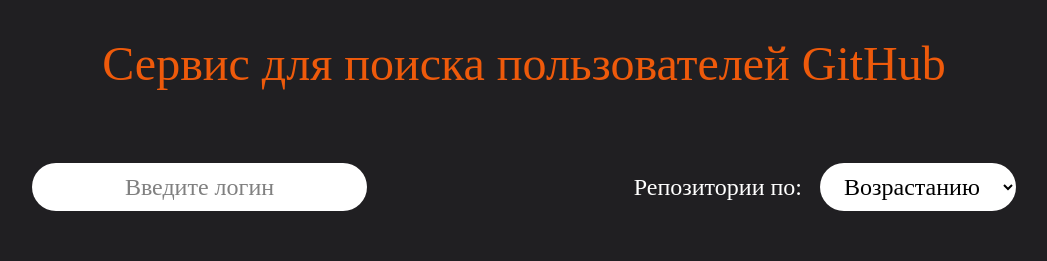
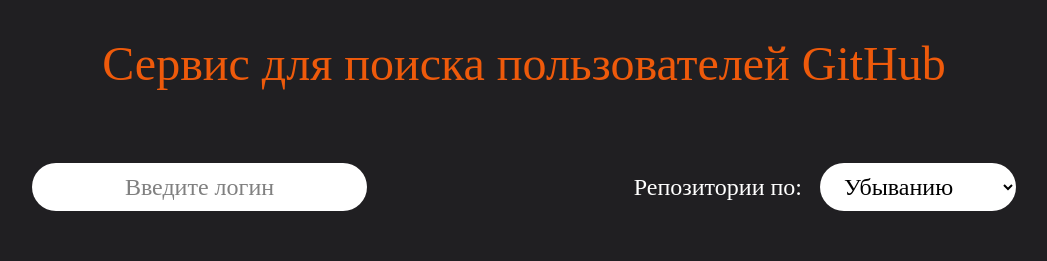
Before and after one commit to s4utner/sky-search-pro, a React (Vite) app: page / in a window 1280 px wide. Shown: the top 261 px of the page, without its empty margins (116-1163 px from the left). Built offline with nearby package versions, Linux system fonts and the light colour scheme; a web font is replaced by a local one.

Commit message:
feat: sort users by number of repositories

```diff
--- a/src/App.tsx
+++ b/src/App.tsx
@@ -7,6 +7,7 @@
 export const App = () => {
   const [login, setLogin] = useState('')
   const [pageNumber, setPageNumber] = useState(1)
+  const [sortMethod, setSortMethod] = useState('desc')
 
   useEffect(() => {
     if (login === '') {
@@ -19,14 +20,18 @@
     isLoading: isSearchedUsersLoading,
     isError: isSearchedUsersError,
     isSuccess: isSearchedUsersSuccess,
-  } = useGetUsersByLoginQuery(login, pageNumber)
+  } = useGetUsersByLoginQuery(login, pageNumber, sortMethod)
 
   return (
     <>
       <GlobalStyle />
       <styles.Wrapper>
         <styles.Title>Сервис для поиска пользователей GitHub</styles.Title>
-        <SearchBar login={login} setLogin={(login) => setLogin(login as string)} />
+        <SearchBar
+          login={login}
+          setLogin={(login: string) => setLogin(login)}
+          setSortMethod={(sortMethod: string) => setSortMethod(sortMethod)}
+        />
         {isSearchedUsersLoading && <Loader />}
         <UsersList
           users={searchedUsers}
--- a/src/components/SearchBar/SearchBar.tsx
+++ b/src/components/SearchBar/SearchBar.tsx
@@ -3,19 +3,20 @@
 
 interface SearchBarProps {
   login: string
-  setLogin: (event: string) => void
+  setLogin: (login: string) => void
+  setSortMethod: (sortMethod: string) => void
 }
 
-export const SearchBar: FC<SearchBarProps> = ({ login, setLogin }) => (
+export const SearchBar: FC<SearchBarProps> = ({ login, setLogin, setSortMethod }) => (
   <styles.SearchBar>
     <styles.SearchContainer>
-      <styles.Search placeholder='Введите логин' value={login} onChange={(event) => setLogin(event.target.value)} />
+      <styles.Search placeholder='Введите логин' value={login} onChange={(login) => setLogin(login.target.value)} />
     </styles.SearchContainer>
     <styles.SortContainer>
       <styles.SortText>Репозитории по:</styles.SortText>
-      <styles.SortSelect>
-        <styles.SortSelectOption>Возрастанию</styles.SortSelectOption>
-        <styles.SortSelectOption>Убыванию</styles.SortSelectOption>
+      <styles.SortSelect onChange={(sortMethod) => setSortMethod(sortMethod.target.value)}>
+        <styles.SortSelectOption value={'desc'}>Убыванию</styles.SortSelectOption>
+        <styles.SortSelectOption value={'asc'}>Возрастанию</styles.SortSelectOption>
       </styles.SortSelect>
     </styles.SortContainer>
   </styles.SearchBar>
--- a/src/hooks/useGetUsersByLoginQuery.ts
+++ b/src/hooks/useGetUsersByLoginQuery.ts
@@ -1,10 +1,10 @@
 import { keepPreviousData, useQuery } from '@tanstack/react-query'
 import { getUsersByLogin } from '../services/api'
 
-export const useGetUsersByLoginQuery = (login: string, pageNumber: number) =>
+export const useGetUsersByLoginQuery = (login: string, pageNumber: number, sortMethod: string) =>
   useQuery({
-    queryFn: () => getUsersByLogin(login, pageNumber),
-    queryKey: ['users', login, pageNumber],
+    queryFn: () => getUsersByLogin(login, pageNumber, sortMethod),
+    queryKey: ['users', login, pageNumber, sortMethod],
     placeholderData: keepPreviousData,
     enabled: !!login,
   })
--- a/src/services/api.ts
+++ b/src/services/api.ts
@@ -1,11 +1,14 @@
 const baseUrl = 'https://api.github.com/search/users?q='
 
-export const getUsersByLogin = async (login: string, pageNumber: number) => {
-  const response = await fetch(`${baseUrl}${login}&per_page=14&page=${pageNumber}&sort=repositories`, {
-    headers: {
-      accept: 'application/vnd.github+json',
-    },
-  })
+export const getUsersByLogin = async (login: string, pageNumber: number, sortMethod: string) => {
+  const response = await fetch(
+    `${baseUrl}${login}&sort=repositories&order=${sortMethod}&per_page=14&page=${pageNumber}`,
+    {
+      headers: {
+        accept: 'application/vnd.github+json',
+      },
+    }
+  )
 
   const usersObject = await response.json()
   const users = usersObject.items
```
